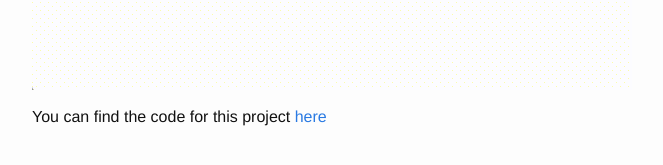
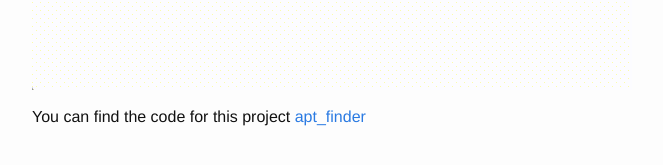
Before and after one commit to yeungn/yeungn.github.io, a Jekyll site: the page built from _posts/2016-09-26-building-a-cli-gem.md, in a window 1280 px wide and 900 px high, scrolled down 3792 px. Shown: the part 711-876 px from the top of the window, without its empty margins (238-901 px from the left). Built offline with Jekyll 4.4.1, drawn with Linux system fonts in a browser that asks for light colours.

Commit message:
error in project link. updated

```diff
--- a/_posts/2016-09-26-building-a-cli-gem.md
+++ b/_posts/2016-09-26-building-a-cli-gem.md
@@ -170,4 +170,4 @@
 
   <img src="/assets/publish-gem.gif">
 
-You can find the code for this project [here]("https://github.com/yeungn/apt-finder-cli-gem")
+You can find the code for this project [apt_finder](https://github.com/yeungn/apt-finder-cli-gem)
```
